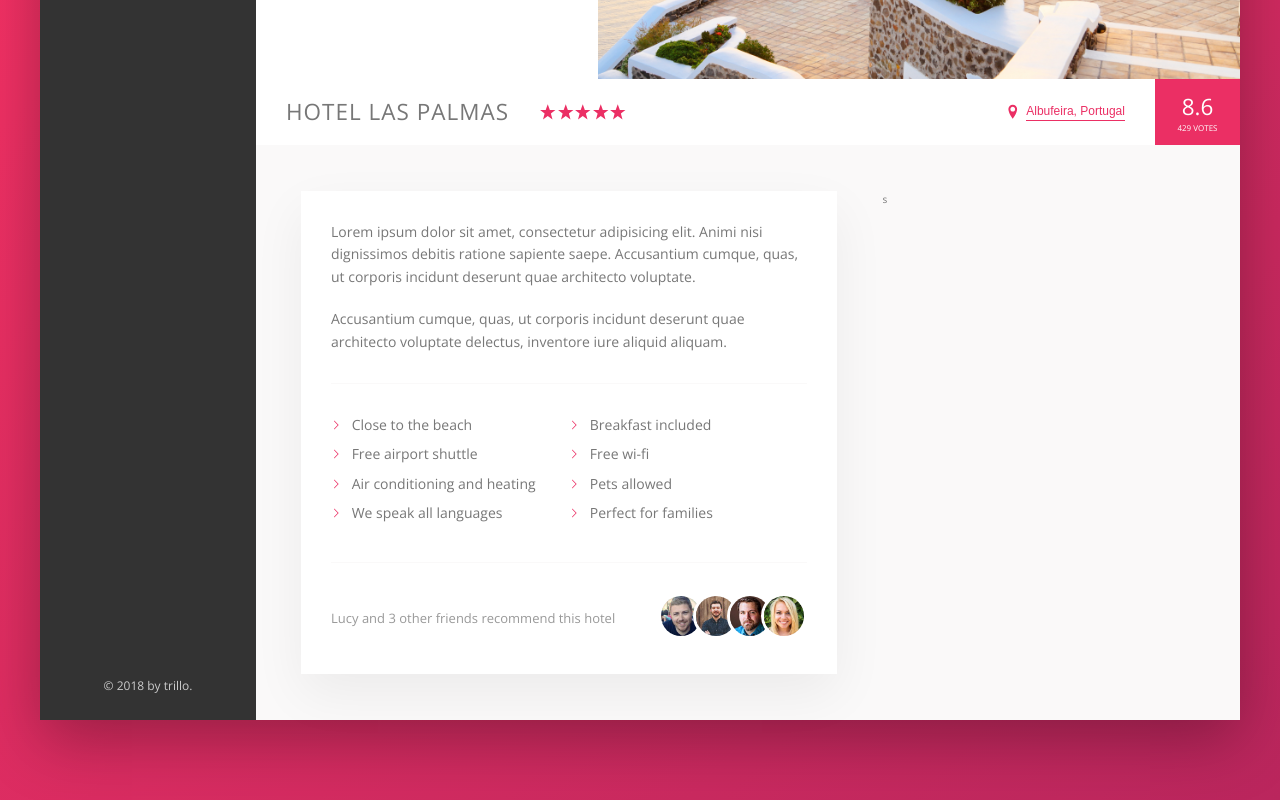
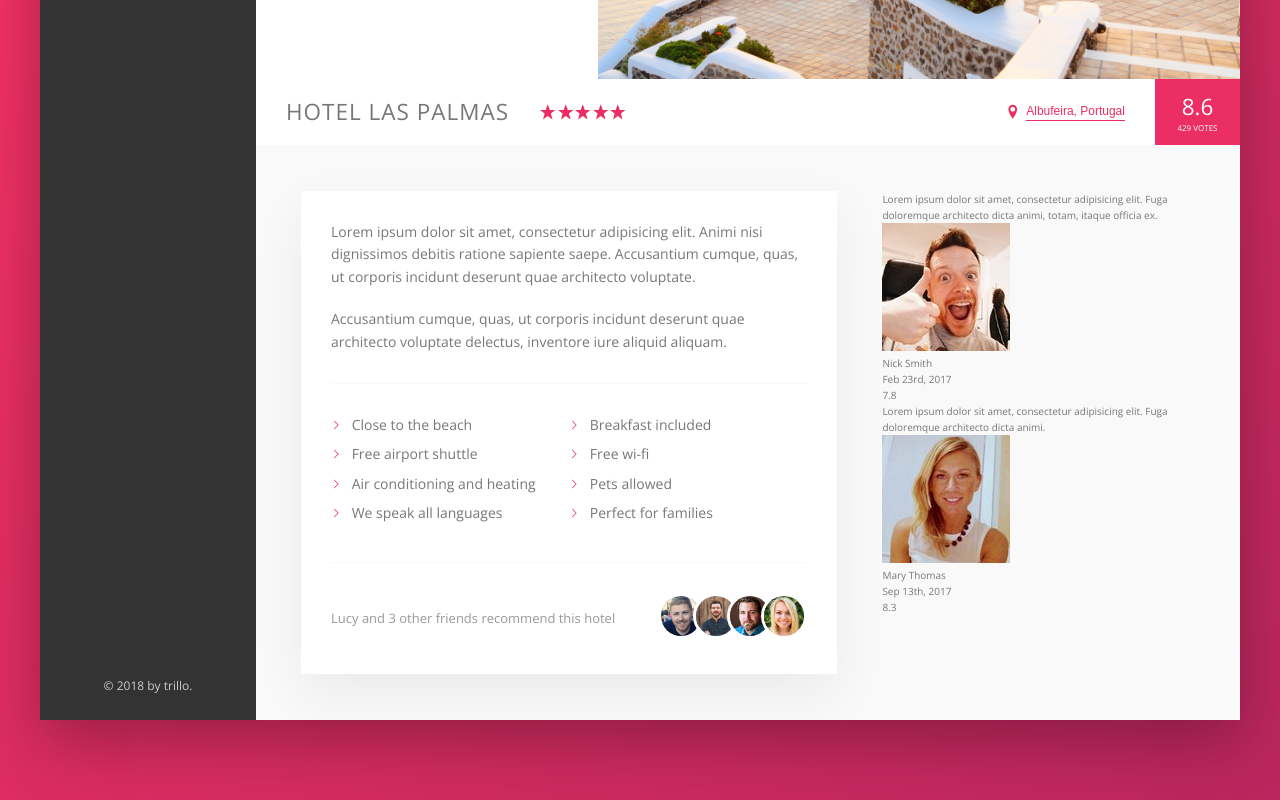
Before and after one commit to csergey8/Trillo, a website: page index.html in a window 1280 px wide. Shown: the part 456-1256 px from the top of the page. Drawn offline with nearby package versions, Linux system fonts and the light colour scheme.

Commit message:
markup for review

```diff
--- a/index.html
+++ b/index.html
@@ -179,9 +179,35 @@
                             </div>
                         </div>
                     </div>
-                    <div class="user-reviews">
-                        s
-                    </div>
+                    <figure class="user-reviews">
+                        <figure class="review">
+                            <blockquote class="review__text">
+                                Lorem ipsum dolor sit amet, consectetur adipisicing elit. Fuga doloremque architecto dicta animi, totam, itaque officia ex.
+                            </blockquote>
+                            <figcaption class="review__user">
+                                <img src="img/user-1.jpg" alt="User 1" class="review__photo">
+                                <div class="review__user-box">
+                                    <p class="review__user-name">Nick Smith</p>
+                                    <p class="review__user-date">Feb 23rd, 2017</p>
+                                </div>
+                                <div class="review__rating">7.8</div>
+                            </figcaption>
+                        </figure>
+
+                        <figure class="review">
+                            <blockquote class="review__text">
+                                Lorem ipsum dolor sit amet, consectetur adipisicing elit. Fuga doloremque architecto dicta animi.
+                            </blockquote>
+                            <figcaption class="review__user">
+                                <img src="img/user-2.jpg" alt="User 2" class="review__photo">
+                                <div class="review__user-box">
+                                    <p class="review__user-name">Mary Thomas</p>
+                                    <p class="review__user-date">Sep 13th, 2017</p>
+                                </div>
+                                <div class="review__rating">8.3</div>
+                            </figcaption>
+                        </figure>
+                    </figure>
                 </div>
             </main>
         </div>
```
